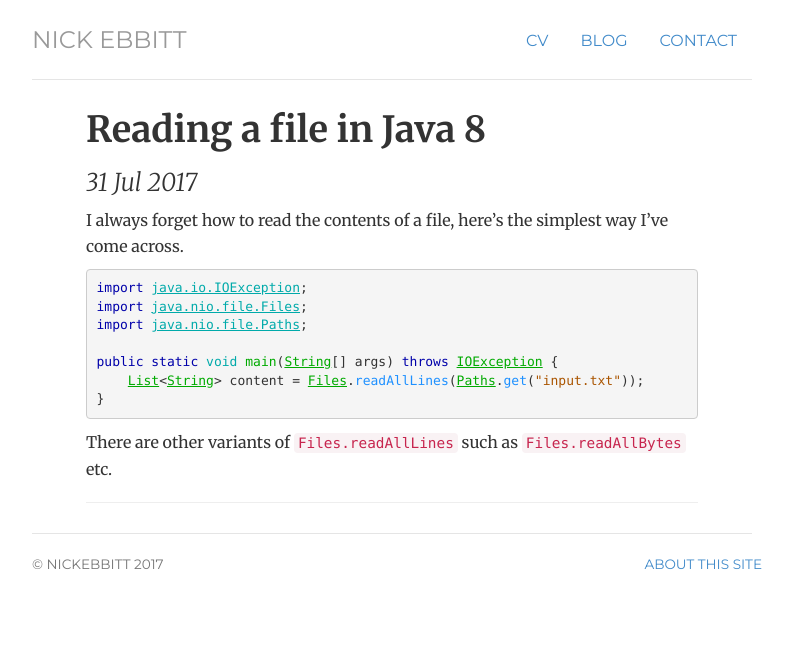
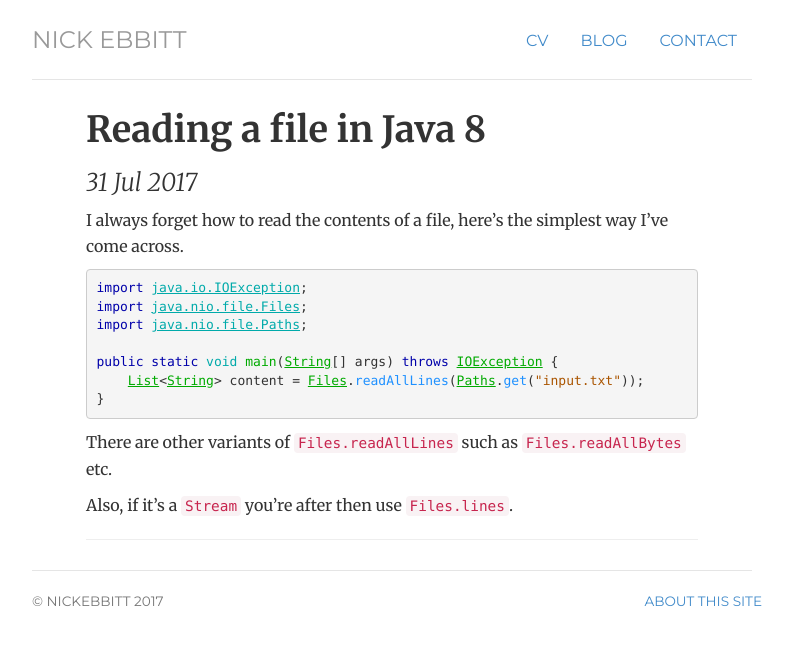
Before and after one commit to nickebbitt/nickebbitt.github.io, a Jekyll site: the page built from _posts/2017-07-31-reading-a-file-in-java-8.md, in a window 1280 px wide. Shown: the top 645 px of the page, without its empty margins (248-1040 px from the left). Built offline with Jekyll 4.4.1, drawn with Linux system fonts in a browser that asks for light colours; comment, search, counter and statistics services are not loaded.

Commit message:
Update post

```diff
--- a/_posts/2017-07-31-reading-a-file-in-java-8.md
+++ b/_posts/2017-07-31-reading-a-file-in-java-8.md
@@ -19,3 +19,5 @@ public static void main(String[] args) throws IOException {
 {% endhighlight %}
 
 There are other variants of `Files.readAllLines` such as `Files.readAllBytes` etc.
+
+Also, if it's a `Stream` you're after then use `Files.lines`.
```
